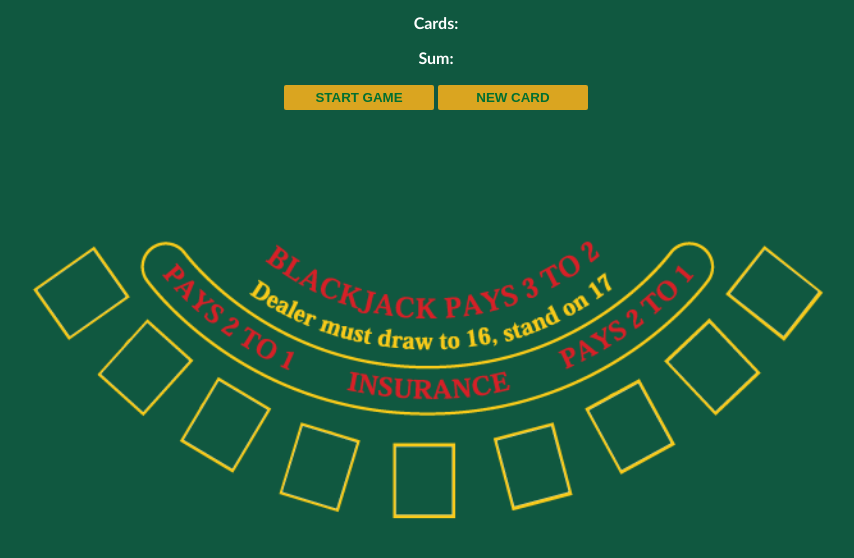
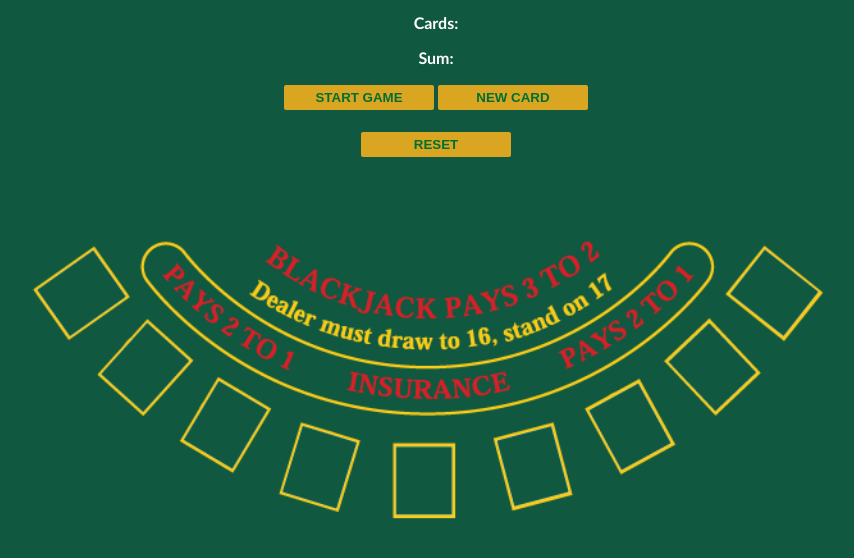
Before and after one commit to sasidhar-jonnalagadda/blackjack-game, a plain HTML site: page index.html in a window 1280 px wide. Shown: the part 104-662 px from the top of the page, without its empty margins (204-1058 px from the left). Drawn offline with Linux system fonts and the light colour scheme.

Commit message:
Add reset button
Added a reset button which refreshes the entire page when clicked.

```diff
--- a/backend.js
+++ b/backend.js
@@ -57,3 +57,7 @@ function getRandomCard() {
     return randomNumber;
   }
 }
+
+function resetGame() {
+  location.reload();
+}
--- a/index.html
+++ b/index.html
@@ -13,5 +13,8 @@
     <p id="sum-el">Sum:</p>
     <button onclick="startGame()">START GAME</button>
     <button onclick="newCard()">NEW CARD</button>
+    <div>
+      <button onclick="resetGame()">RESET</button>
+    </div>
   </body>
 </html>
--- a/styles.css
+++ b/styles.css
@@ -27,7 +27,7 @@ button {
   cursor: pointer;
   color: #016f32;
   margin-top: 2px;
-  margin-bottom: 2px;
+  margin-bottom: 20px;
 }
 
 button:hover {
```
